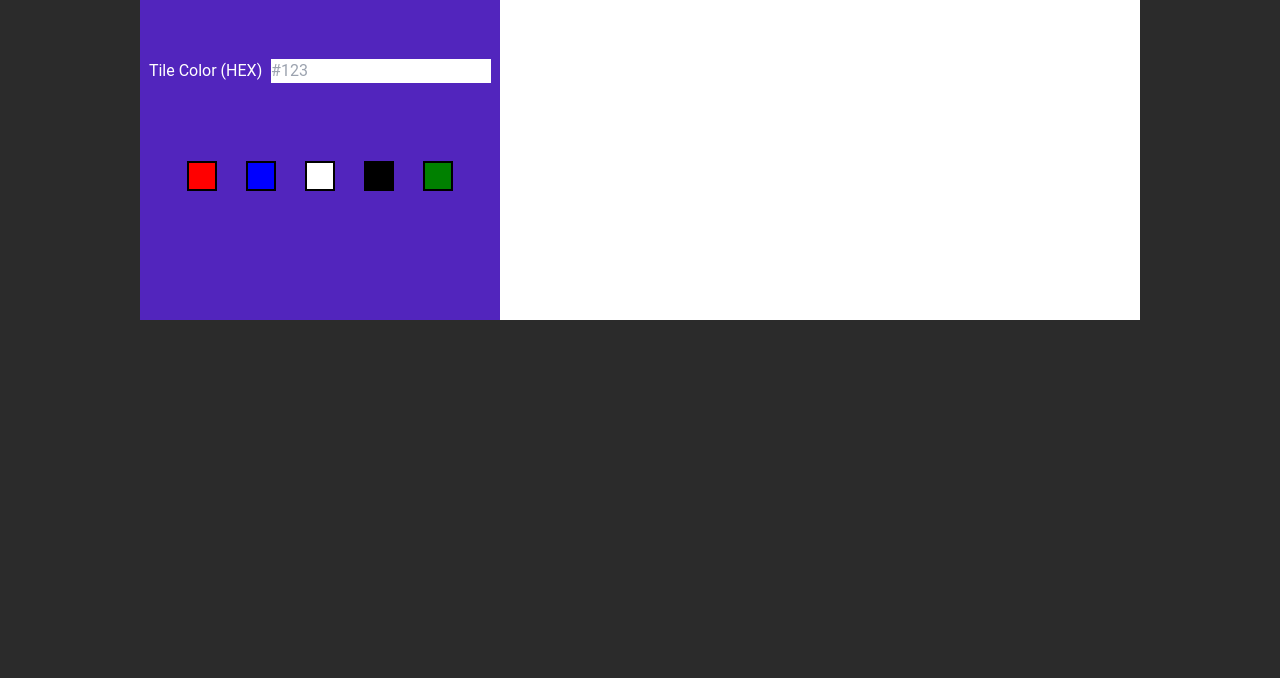
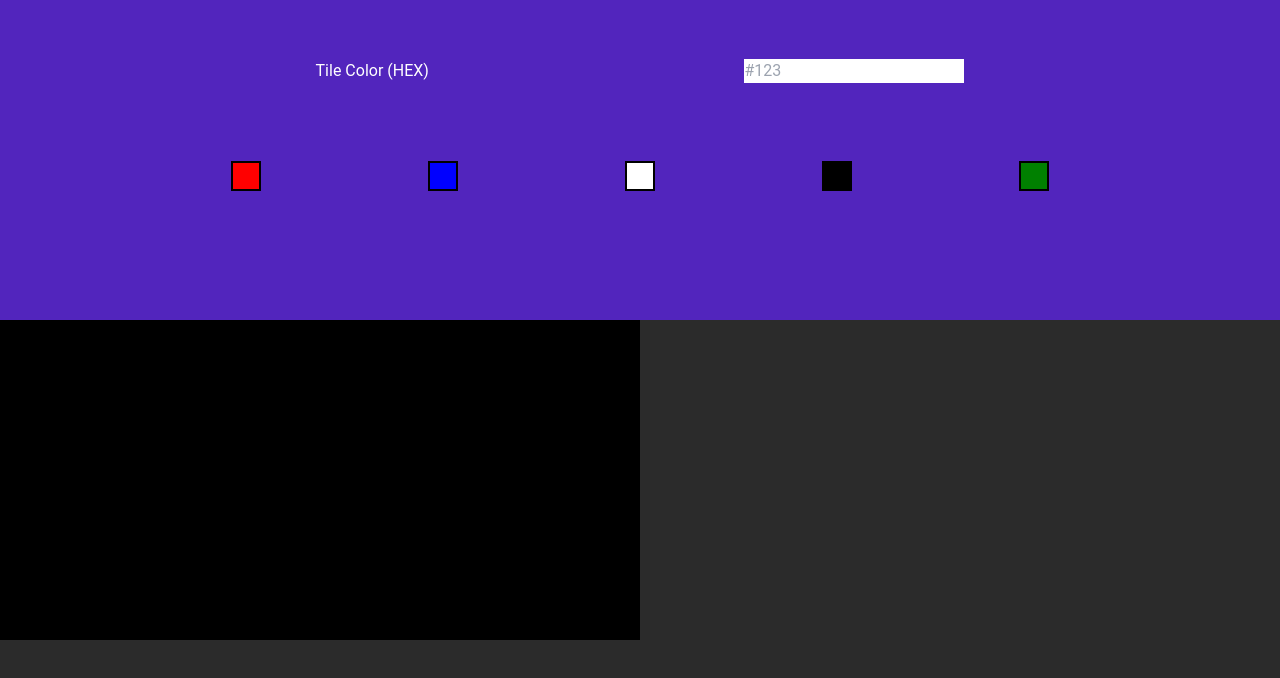
Before and after one commit to Cancuuu/pixsells, a Next.js app: page /canva in a window 1280 px wide. Shown: the top 678 px of the page. Built offline with nearby package versions, Linux system fonts and the light colour scheme.

Commit message:
now it paints

```diff
--- a/components/map.js
+++ b/components/map.js
@@ -96,10 +96,25 @@ const [context, setContext] = useState();
     }
   }
 
+
+  useEffect(() => {
+    if (canvas && context) {
+      loadMap(mapArr);
+    }
+  }, [canvas, context]);
+
+  useEffect(() => {
+    const canvas = map.current
+    const context = canvas.getContext('2d');
+    setCanvas(canvas);
+    setContext(context)
+  }, []);
+
   const renderPixel = (color, x, y) => {
+    console.log(color, x, y)
     context.beginPath();
     context.rect(x, y, assetWidth, assetHeight);
-    context.fillStyle = color;
+    context.fillStyle = color.currentColor;
     context.fill();
   }
 
@@ -110,23 +125,9 @@ const [context, setContext] = useState();
     renderPixel(currentColor, x, y);
   }
 
-  useEffect(() => {
-    if (canvas && context) {
-      loadMap(mapArr);
-    }
-  }, [canvas, context])
-
-  useEffect(() => {
-    const canvas = map.current
-    const context = canvas.getContext('2d');
-    setCanvas(canvas);
-    setContext(context)
-  }, []);
-
-
   return (
     <div className="mapContainer">
-      <canvas ref={map} width={mapWidth} height={mapHeight} onClick={(e) => getMousePos(e)}/>
+      <canvas ref={map} width={mapWidth} height={mapHeight} onClick={(e) => {getMousePos(e)}}/>
     </div>
   )
 }
--- a/components/options.js
+++ b/components/options.js
@@ -10,10 +10,7 @@ const Options = ({handleColor}) => {
     <div className="optionsContainer">
         <div className="customColorContainer">
           <span>Tile Color (HEX)</span>
-          <input className="input" type="text" placeholder="#123" onChange={(e) => {
-              console.log(e.target.value)
-              handleColor(e?.target?.value)
-            }}/>
+          <input className="text-black" type="text" placeholder="#123" onChange={(e) => handleColor(e.target.value) }/>
         </div>
         <div className="defaultColorContainer">
           <div
--- a/pages/canva.js
+++ b/pages/canva.js
@@ -2,19 +2,13 @@ import React, {useEffect, useState, useRef} from 'react'
 import Options from "../components/options";
 import Map from "../components/map";
 
-
-
 const CanvasEditor = () => {
-  const [currentColor, setCurrentColor] = useState("#000");
-  const app = useRef();
+  const [currentColor, setCurrentColor] = useState("#56B6C2");
 
   return (
-    <div className='w-full container'>
-      <div className="mapEditorContainer">
+    <div className=''>
         <Options handleColor={setCurrentColor}/>
         <Map currentColor={currentColor} />
-      </div>
-      <div ref={app}></div>
     </div>
   );
 }
--- a/styles/globals.css
+++ b/styles/globals.css
@@ -31,7 +31,6 @@ body {
 
 .mapEditorContainer {
   display: flex;
-  width: 1000px;
   margin: auto;
 }
 
@@ -40,7 +39,6 @@ h1 {
   margin: 0;
   padding: 0;
 }
-
 
 .customColorContainer {
   display: flex;
@@ -75,7 +73,8 @@ h1 {
 }
 
 .mapContainer {
-  width: 640px;
+  width: 400px;
+  height: 250px;
 }
 
 .optionsContainer {
```
